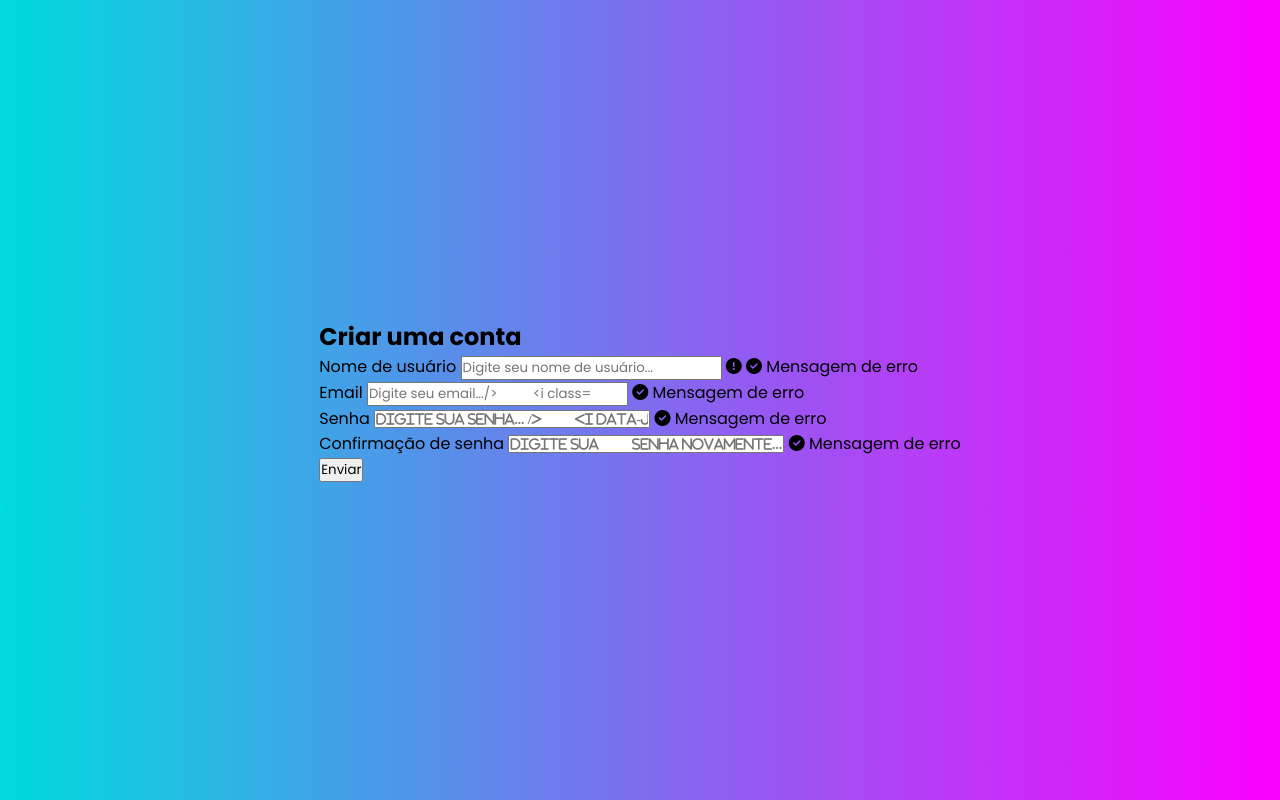
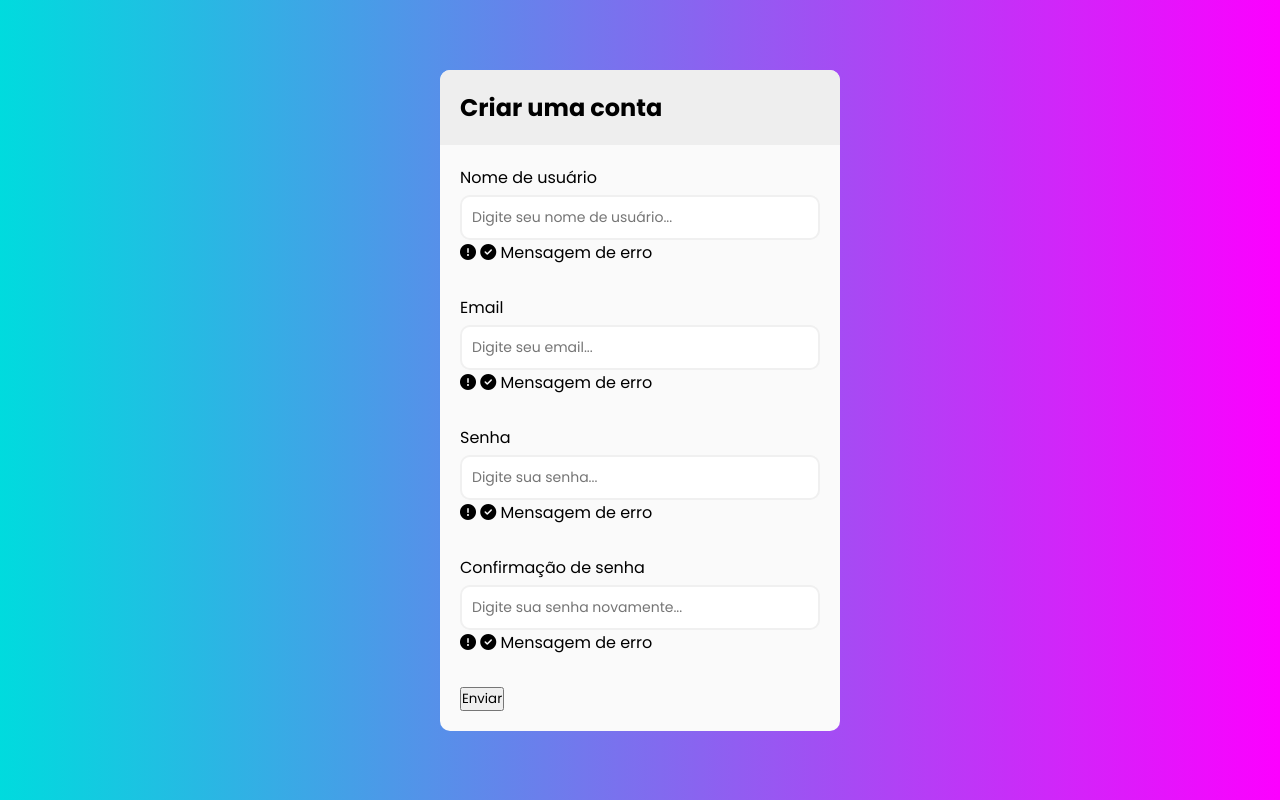
Before and after one commit to diogorochembach/Formulario-de-cadastro, a plain HTML site: page index.html in a window 1280 px wide. Drawn offline with Linux system fonts and the light colour scheme.

Commit message:
Correção de bug no placeholder do HTML

```diff
--- a/index.html
+++ b/index.html
@@ -34,7 +34,7 @@
 
         <div class="form-control">
           <label for="email">Email</label>
-          <input type="text" id="email" placeholder="Digite seu email.../>
+          <input type="text" id="email" placeholder="Digite seu email..." />
           <i class="fas fa-exclamation-circle"></i>
           <i class="fas fa-check-circle"></i>
           <smal>Mensagem de erro</smal>
@@ -42,7 +42,7 @@
 
         <div class="form-control">
           <label for="password">Senha</label>
-          <input type="text" id="password" placeholder="Digite sua senha... />
+          <input type="text" id="password" placeholder="Digite sua senha..." />
           <i class="fas fa-exclamation-circle"></i>
           <i class="fas fa-check-circle"></i>
           <smal>Mensagem de erro</smal>
@@ -50,8 +50,11 @@
 
         <div class="form-control">
           <label for="password-confirmation">Confirmação de senha</label>
-          <input type="text" id="password-confirmation" placeholder="Digite sua
-          senha novamente.../>
+          <input
+            type="text"
+            id="password-confirmation"
+            placeholder="Digite sua senha novamente..."
+          />
           <i class="fas fa-exclamation-circle"></i>
           <i class="fas fa-check-circle"></i>
           <smal>Mensagem de erro</smal>
--- a/style.css
+++ b/style.css
@@ -13,3 +13,41 @@
     justify-content: center;
     align-items: center;
 }
+
+.container {
+    background-color: #fafafa;
+    border-radius: 10px;
+    box-shadow: 0 2px 5px grba(0, 0, 0, 0.3);
+    width: 400px;
+    max-width: 100%;
+    overflow: hidden;
+}
+
+.header {
+    background-color: #eee;
+    padding: 20px;
+}
+
+.form {
+    padding: 20px;
+}
+
+.form-control {
+    margin-bottom: 10px;
+    padding-bottom: 20px;
+    position: relative;
+}
+
+.form-control label {
+    display: inline-block;
+    margin-bottom: 5px;
+}
+
+.form-control input {
+    border: 2px solid #f0f0f0;
+    display: block;
+    border-radius: 10px;
+    font-size: 14px;
+    width: 100%;
+    padding: 10px;
+}
```
